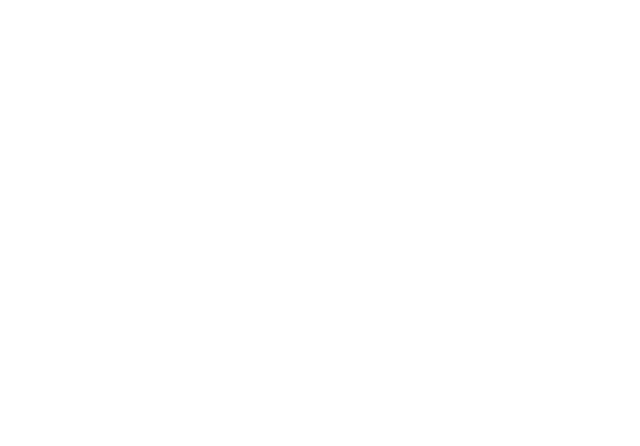
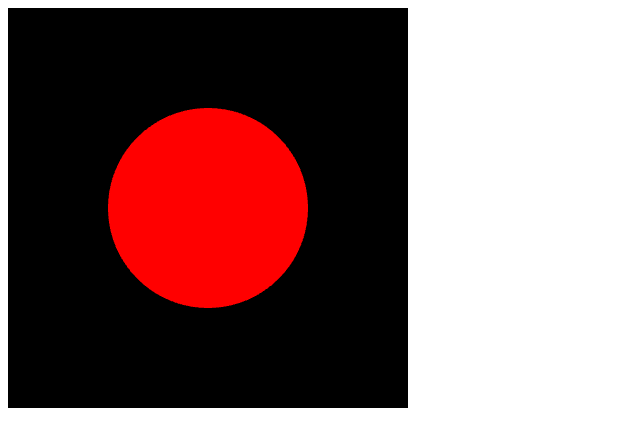
Before and after one commit to Mainyf/typescript-module-starter, a website built with webpack: page index.html in a window 1280 px wide. Shown: the whole page, without its empty margins (0-640 px from the left). Built offline with nearby package versions, Linux system fonts and the light colour scheme.

Commit message:
remove sourcemap generate, modify compress js type.

```diff
--- a/index.html
+++ b/index.html
@@ -8,8 +8,8 @@
 </head>
 <body>
 
-<canvas id="canvas"></canvas>
+<canvas id="canvas" width="400" height="400"></canvas>
 
-<script src="./dist/jms.min.js"></script>
+<script src="./dist/jms.js"></script>
 </body>
 </html>
--- a/package.json
+++ b/package.json
@@ -24,6 +24,7 @@
     "gulp-sourcemaps": "^2.6.5",
     "gulp-terser": "^1.2.0",
     "gulp-typescript": "^5.0.1",
+    "gulp-uglifyes": "^0.2.1",
     "ncp": "^2.0.0",
     "rimraf": "^2.6.3",
     "ts-loader": "^5.4.5",
--- a/src/index.ts
+++ b/src/index.ts
@@ -1 +1,110 @@
-export default "ada";
+const VERTEX_SHADER_SOURCE = `
+    attribute vec4 a_Position;
+
+    void main() {
+        gl_Position = a_Position;
+    }
+`;
+
+const FRAGMENT_SHADER_SOURCE = `
+    void main() {
+        gl_FragColor = vec4(1.0, 0.0, 0.0, 1.0);
+    }
+`;
+
+let currentProgram = null;
+const canvas = document.getElementById('canvas') as HTMLCanvasElement;
+const gl = canvas.getContext('webgl');
+
+if (!initShader(gl, VERTEX_SHADER_SOURCE, FRAGMENT_SHADER_SOURCE)) {
+    alert('Failed to init shaders.');
+}
+
+const N = 100;
+const vertexData = [0.0, 0.0];
+const r = 0.5;
+
+for (let i = 0; i <= N; i++) {
+    const theta = i * 2 * Math.PI / N;
+    const x = r * Math.sin(theta);
+    const y = r * Math.cos(theta);
+    vertexData.push(x, y);
+}
+
+const vertices = new Float32Array(vertexData);
+initVertexBuffers(gl, vertices);
+gl.clearColor(0.0, 0.0, 0.0, 1.0);
+gl.clear(gl.COLOR_BUFFER_BIT);
+gl.drawArrays(gl.TRIANGLE_FAN, 0, vertices.length / 2);
+
+function initVertexBuffers(gl: WebGLRenderingContext, vertices: any) {
+    const vertexBuffer = gl.createBuffer();
+    if (!vertexBuffer) {
+        console.log('Failed to create buffer object.');
+        return -1;
+    }
+    gl.bindBuffer(gl.ARRAY_BUFFER, vertexBuffer);
+    gl.bufferData(gl.ARRAY_BUFFER, vertices, gl.STATIC_DRAW);
+
+    const a_Position = gl.getAttribLocation(currentProgram, 'a_Position');
+    gl.vertexAttribPointer(a_Position, 2, gl.FLOAT, false, 0, 0);
+    gl.enableVertexAttribArray(a_Position);
+}
+
+function initShader(gl: WebGLRenderingContext, vertex: string, fragment: string) {
+    const program = createProgram(gl, vertex, fragment);
+    if (!program) {
+        console.log('Failed to create program');
+        return false;
+    }
+    gl.useProgram(program);
+    currentProgram = program;
+    return true;
+}
+
+function createProgram(gl: WebGLRenderingContext, vertex: string, fragment: string) {
+    const vertexShader = loadShader(gl, gl.VERTEX_SHADER, vertex);
+    const fragmentShader = loadShader(gl, gl.FRAGMENT_SHADER, fragment);
+    if (!(vertexShader && fragmentShader)) {
+        return;
+    }
+    const program = gl.createProgram();
+    if (!program) {
+        console.log('create shader program failed.');
+        return;
+    }
+    gl.attachShader(program, vertexShader);
+    gl.attachShader(program, fragmentShader);
+
+    gl.linkProgram(program);
+
+    const linked = gl.getProgramParameter(program, gl.LINK_STATUS);
+    if (!linked) {
+        const error = gl.getProgramInfoLog(program);
+        console.log(`Failed to link program: ${error}`);
+        gl.deleteProgram(program);
+        gl.deleteShader(vertexShader);
+        gl.deleteShader(fragmentShader);
+        return;
+    }
+    return program;
+}
+
+function loadShader(gl: WebGLRenderingContext, type: GLenum, source: string): WebGLShader | undefined {
+    const shader = gl.createShader(type);
+    if (!shader) {
+        console.log('unable to create shader');
+        return;
+    }
+    gl.shaderSource(shader, source);
+
+    gl.compileShader(shader);
+
+    const compiled = gl.getShaderParameter(shader, gl.COMPILE_STATUS);
+    if (!compiled) {
+        const error = gl.getShaderInfoLog(shader);
+        console.log(`Failed to compile shader: ${error}`);
+        return;
+    }
+    return shader;
+}
--- a/webpack.config.js
+++ b/webpack.config.js
@@ -5,8 +5,6 @@ const appNodeModules = path.resolve(__dirname, 'node_modules');
 
 module.exports = (name) => {
     return {
-        mode: 'none',
-        devtool: 'inline-source-map',
         resolve: {
             modules: ['node_modules', appNodeModules],
             extensions: [
@@ -19,6 +17,7 @@ module.exports = (name) => {
             }
         },
         output: {
+            filename: `${name}.js`,
             libraryExport: 'default',
             libraryTarget: 'umd',
             library: name
```
Also changed, not shown: gulpfile.js (+30 -29 lines), tslint.json (+8 -8 lines), 1 other file.
